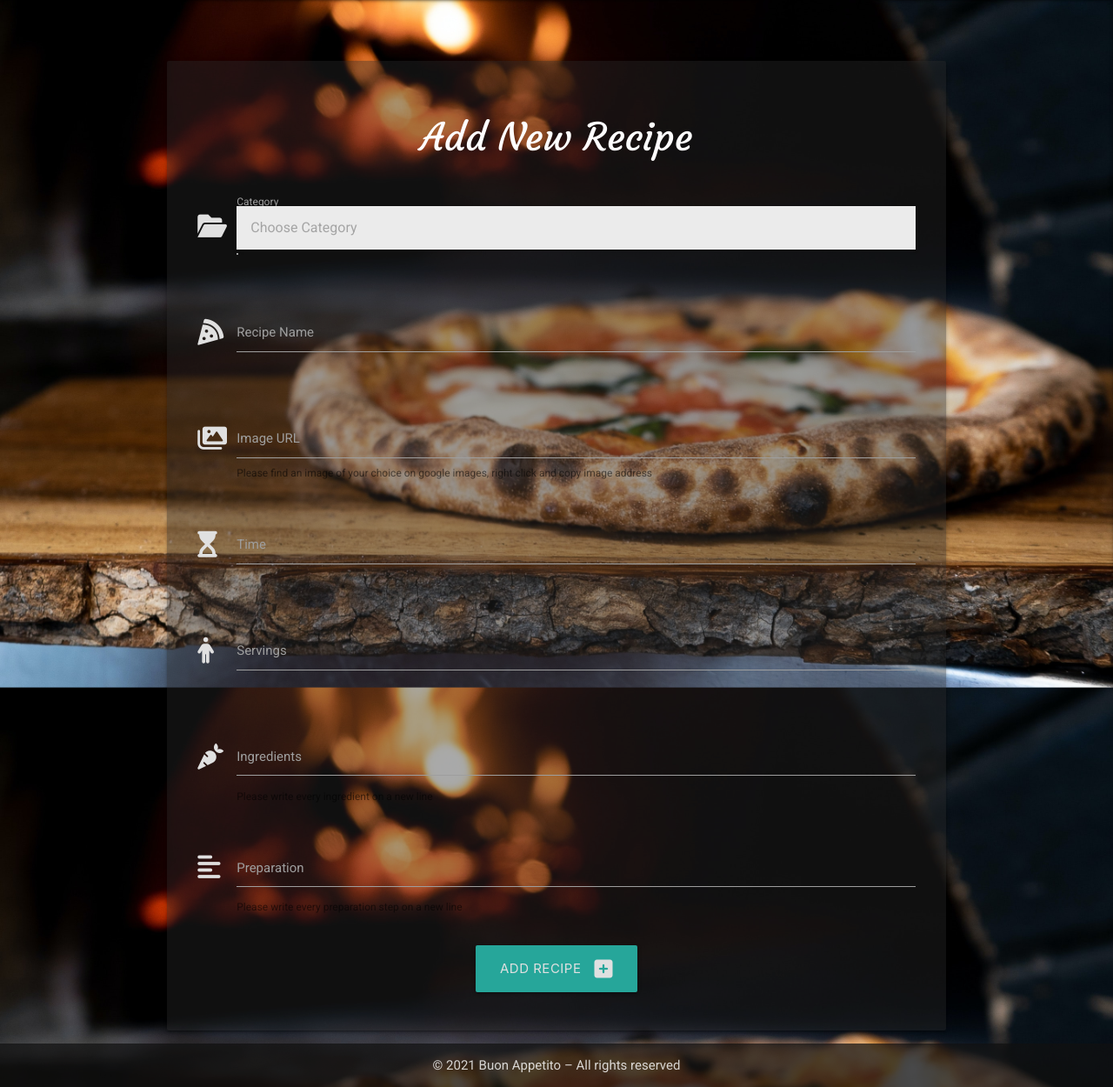
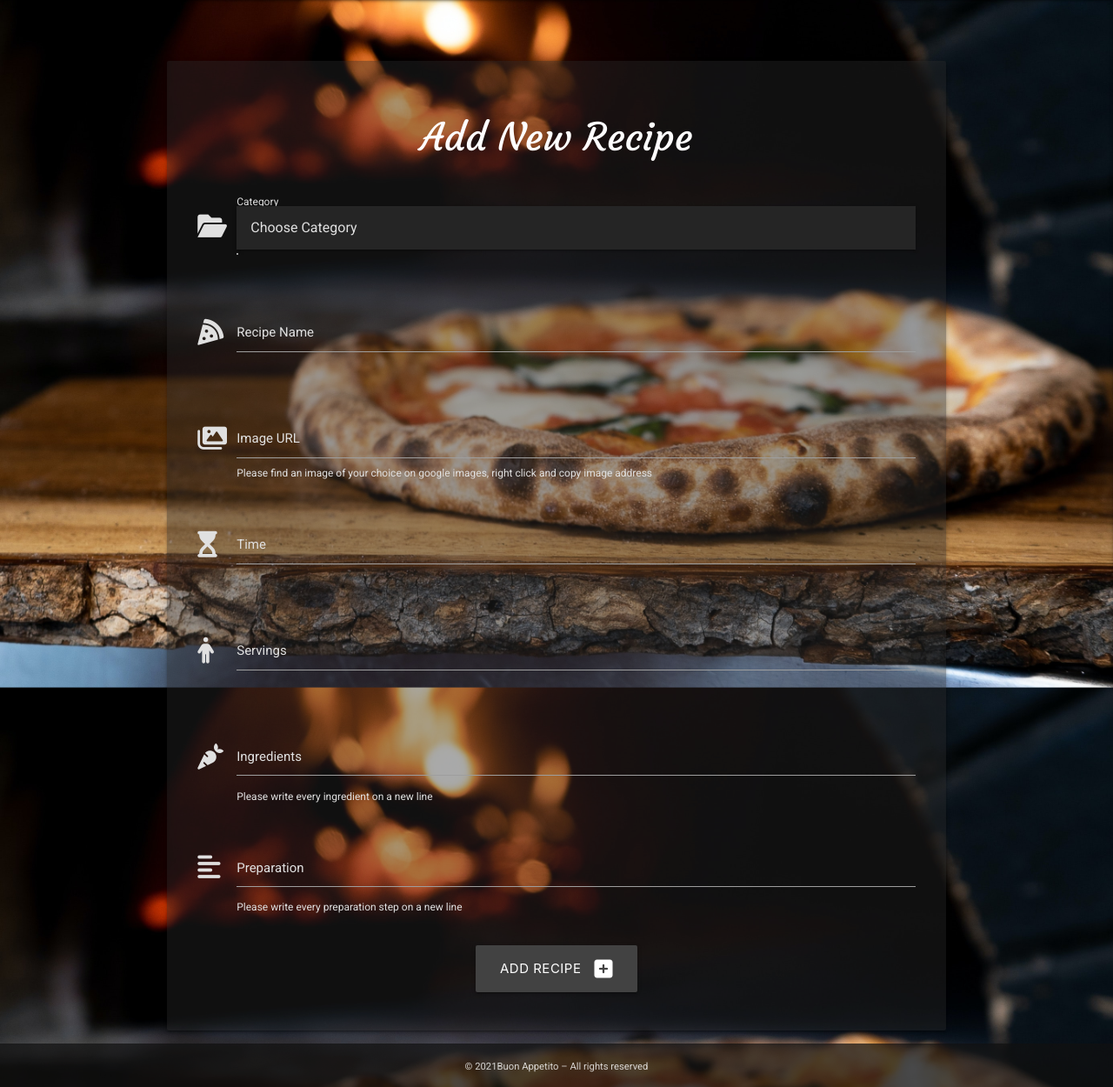
Before and after one commit to VictoriaShalabaeva/italian-cuisine-app, a Flask app: page /add_new_recipe in a window 1280 px wide, after a click on "Choose Category". Shown: the part 64-1314 px from the top of the page at 87% size. Run offline with Flask 2, Linux system fonts and the light colour scheme; data that the repository does not hold is empty; some libraries are stand-ins or nearby versions.

Commit message:
Change form input text color

```diff
--- a/static/css/style.css
+++ b/static/css/style.css
@@ -120,3 +120,61 @@ nav .brand-logo {
 .card-width {
     width: 100%;
 }
+
+/* label color */
+.input-field label {
+    color: #e0e0e0;
+}
+
+/* label focus color */
+.input-field input[type=text]:focus + label,
+.input-field textarea[type=text]:focus + label {
+    color: #e0e0e0;
+}
+
+/* label underline focus color */
+.input-field input[type=text]:focus,
+.input-field textarea[type=text]:focus {
+    border-bottom: 1px solid #e0e0e0;
+    box-shadow: 0 1px 0 0 #e0e0e0;
+    color: #e0e0e0;
+  }
+
+/* valid color */
+.input-field input[type=text].valid,
+.input-field textarea[type=text].valid {
+    border-bottom: 1px solid #e0e0e0;
+    box-shadow: 0 1px 0 0 #e0e0e0;
+    color:  #e0e0e0;
+}
+
+/* invalid color */
+.input-field input[type=text].invalid,
+.input-field textarea[type=text].invalid {
+    border-bottom: 1px solid #e0e0e0;
+    box-shadow: 0 1px 0 0 #e0e0e0;
+    color: #e0e0e0;
+}
+
+/* icon prefix focus color */
+.input-field .prefix.active {
+    color: #e0e0e0;
+}
+
+.input-field .helper-text,
+.dropdown-content li>a, .dropdown-content li>span,
+.select-wrapper input.select-dropdown,
+textarea.materialize-textarea,
+.select-dropdown li.disabled,
+.select-dropdown li.disabled>span,
+.select-dropdown li.optgroup {
+    color: #e0e0e0;
+}
+
+.dropdown-content {
+    background-color: rgba(40, 40, 40);
+}
+
+input#username.validate.valid {
+    background-color: rgba(40, 40, 40);
+}
--- a/templates/add_new_recipe.html
+++ b/templates/add_new_recipe.html
@@ -80,7 +80,7 @@
             <!-- submit button -->
             <div class="row">
                 <div class="col s12 center-align">
-                    <button type="submit" class="btn-large grey-text text-lighten-2">
+                    <button type="submit" class="btn-large grey darken-3 text-shadow">
                         Add Recipe <i class="fas fa-plus-square right"></i>
                     </button>
                 </div>
--- a/templates/base.html
+++ b/templates/base.html
@@ -78,7 +78,7 @@
     <footer class="page-footer">
         <div class="footer-copyright">
             <div class="container center-align">
-                &copy; <span id="copyright"></span> Buon Appetito – All rights reserved
+                <small>&copy; <span id="copyright"></span>Buon Appetito – All rights reserved</small>
             </div>
         </div>
     </footer>
```
